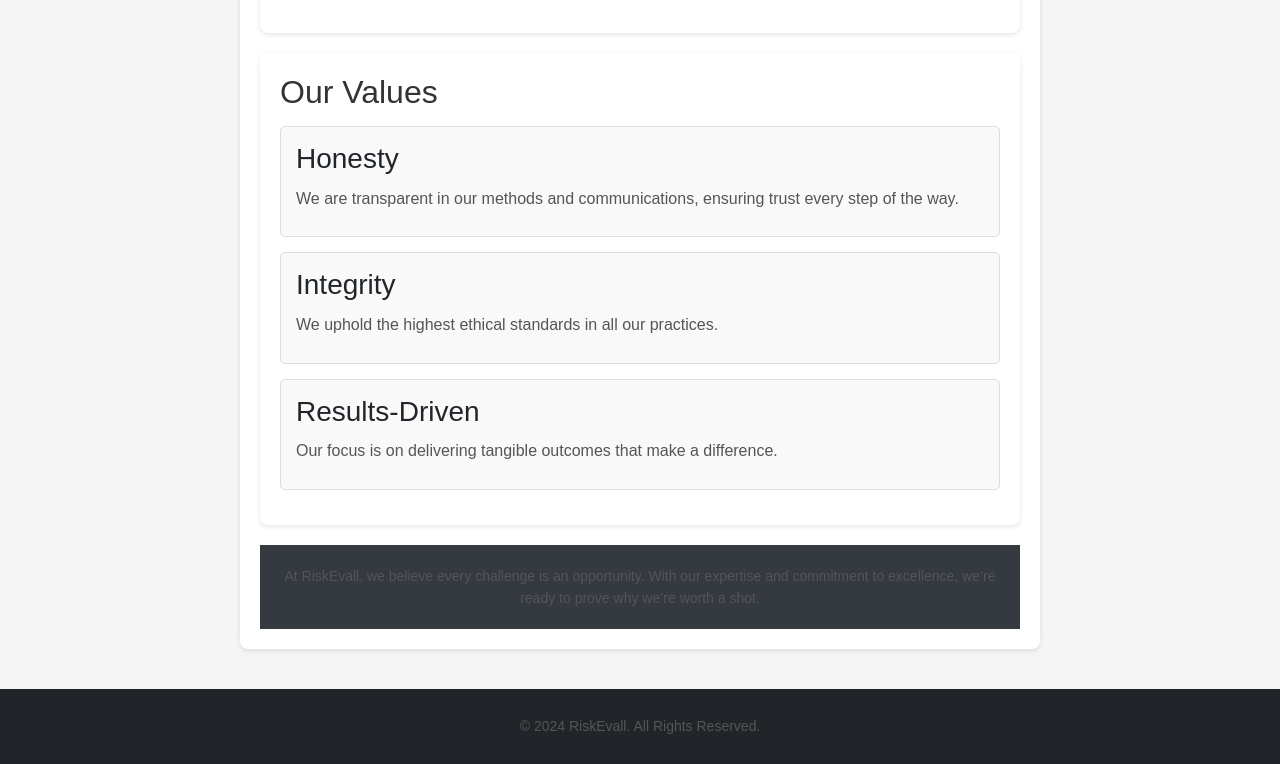
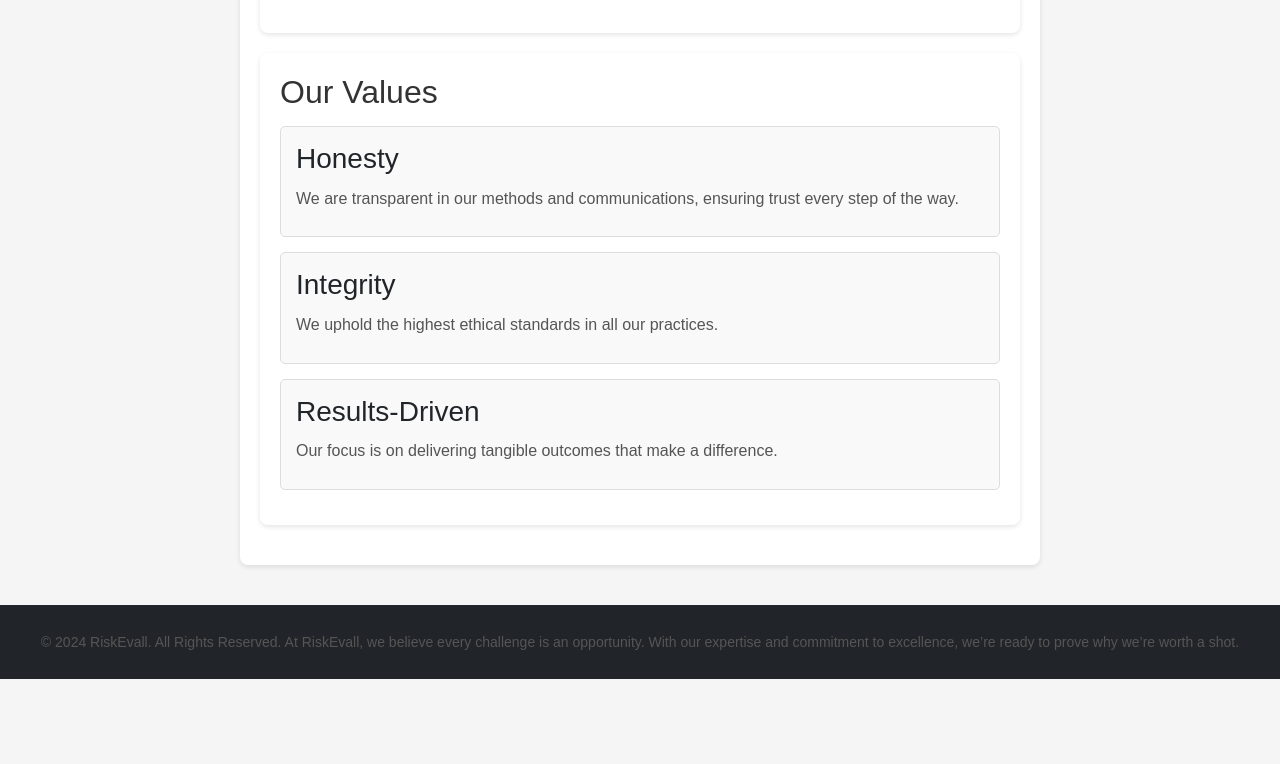
Before and after one commit to Harsamerveer/riskeval, a React (Create React App) app: page /about in a window 1280 px wide. Shown: the part 738-1502 px from the top of the page. After the commit the page ends 1417 px from the top, so only its background shows below. Built offline with nearby package versions, Linux system fonts and the light colour scheme.

Commit message:
Updated AboutUs.js and footer.js files for a better UI

```diff
--- a/src/components/AboutUs.js
+++ b/src/components/AboutUs.js
@@ -62,21 +62,13 @@ const Values = () => (
   </section>
 );
 
-const Footer = () => (
-  <footer className="footer">
-    <p>
-      At RiskEvall, we believe every challenge is an opportunity. With our expertise and commitment to excellence,
-      we’re ready to prove why we’re worth a shot.
-    </p>
-  </footer>
-);
+
 
 const AboutUs = () => (
   <section>
     <MissionStatement />
     <Services />
     <Values />
-    <Footer />
   </section>
 );
 
--- a/src/components/Footer.js
+++ b/src/components/Footer.js
@@ -4,7 +4,12 @@ import "./footer.css"; // Make sure to import the footer CSS file
 function Footer() {
   return (
     <footer className="bg-dark text-center text-white py-3">
-      <p>&copy; 2024 RiskEvall. All Rights Reserved.</p>
+      <p>&copy;
+      2024 RiskEvall. All Rights Reserved.
+
+      At RiskEvall, we believe every challenge is an opportunity. With our expertise and commitment to excellence,
+      we’re ready to prove why we’re worth a shot.
+      </p>
     </footer>
   );
 }
```
